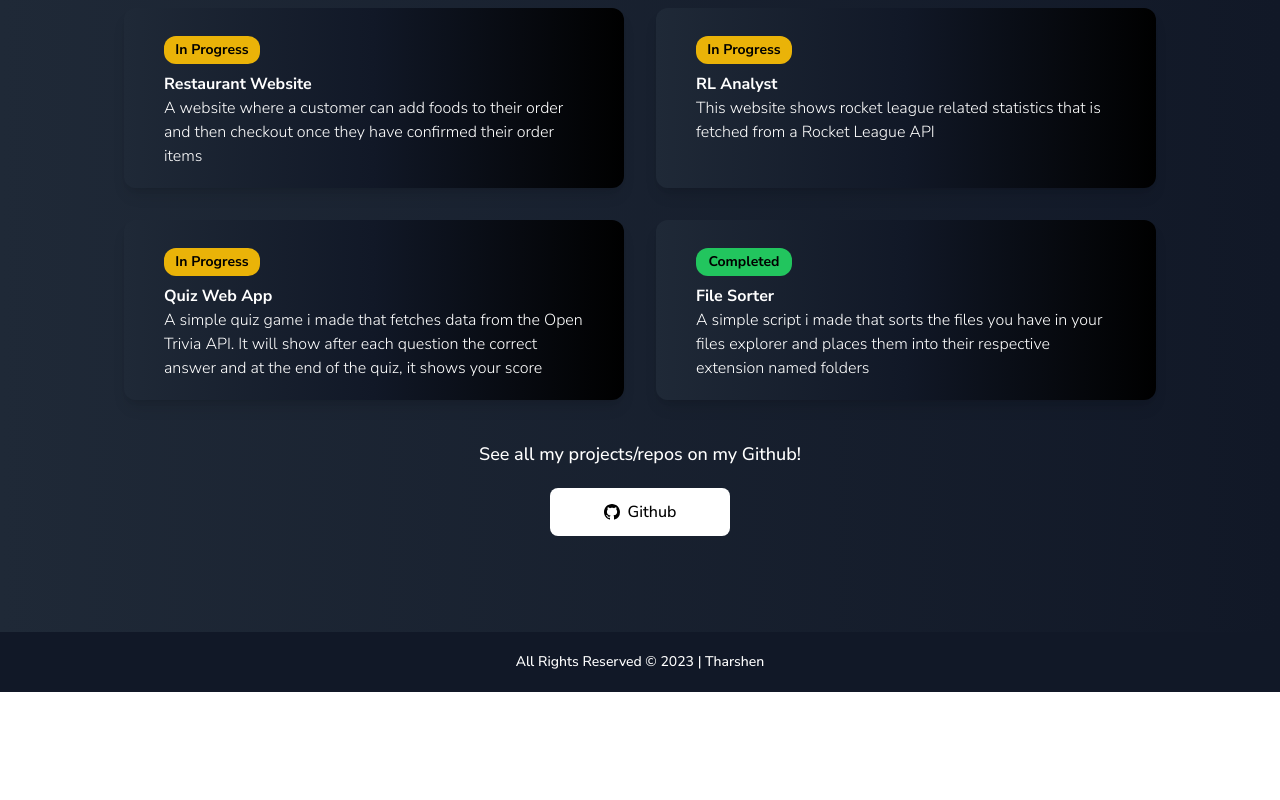
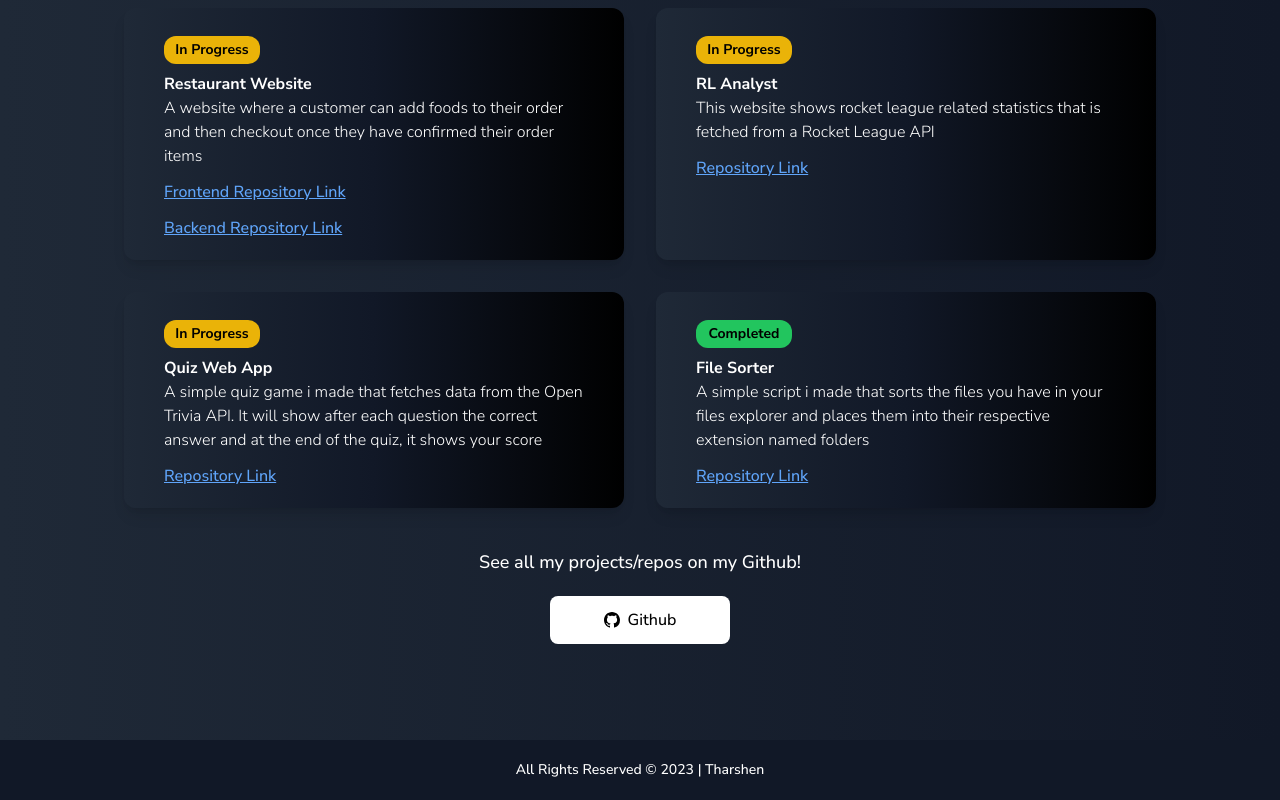
Before and after one commit to Tharshen2124/Portfolio, a Next.js app: page / in a window 1280 px wide. Shown: the part 1236-2036 px from the top of the page. Before the commit the page ends 1928 px from the top, so only its background shows below. Built offline with nearby package versions, Linux system fonts and the light colour scheme.

Commit message:
feat: add repo links

```diff
--- a/src/components/organisms/Projects.jsx
+++ b/src/components/organisms/Projects.jsx
@@ -11,21 +11,26 @@ export default function Projects() {
             <div className="bg-yellow-500 text-black font-bold text-sm rounded-xl w-24 text-center py-1 my-2">In Progress</div>
                 <h1 className="font-bold">Restaurant Website</h1>
                 <p className="font-[300]">A website where a customer can add foods to their order and then checkout once they have confirmed their order items</p>
+                <Link href="https://github.com/Tharshen2124/Restaurant-frontend"><div className="transition text-blue-400 hover:text-blue-500 active:text-blue-600 underline mt-3">Frontend Repository Link </div></Link>
+                <Link href="https://github.com/Tharshen2124/Restaurant-api"><div className="transition text-blue-400 hover:text-blue-500 active:text-blue-600 underline mt-3">Backend Repository Link</div></Link>
             </div>
             <div className="w-[500px] py-5 px-10 rounded-xl bg-gradient-to-r from-gray-800 via-gray-900 to-black shadow-lg">
             <div className="bg-yellow-500 text-black font-bold text-sm rounded-xl w-24 text-center py-1 my-2">In Progress</div>
                 <h1 className="font-bold">RL Analyst</h1>
                 <p className="font-[300]">This website shows rocket league related statistics that is fetched from a Rocket League API</p>
+                <Link href="https://github.com/Tharshen2124/RL-Insights"><div className="transition text-blue-400 hover:text-blue-500 active:text-blue-600 underline mt-3">Repository Link</div></Link>
             </div>
             <div className="w-[500px] py-5 px-10 rounded-xl bg-gradient-to-r from-gray-800 via-gray-900 to-black shadow-lg">
             <div className="bg-yellow-500 text-black font-bold text-sm rounded-xl w-24 text-center py-1 my-2">In Progress</div>
                 <h1 className="font-bold">Quiz Web App</h1>
                 <p className="font-[300]">A simple quiz game i made that fetches data from the Open Trivia API. It will show after each question the correct answer and at the end of the quiz, it shows your score</p>
+                <Link href="https://github.com/Tharshen2124/quiz-app"><div className="transition text-blue-400 hover:text-blue-500 active:text-blue-600 underline mt-3">Repository Link</div></Link>
             </div>
             <div className="w-[500px] py-5 px-10 rounded-xl bg-gradient-to-r from-gray-800 via-gray-900 to-black shadow-lg">
             <div className="bg-green-500 text-black font-bold text-sm rounded-xl w-24 text-center py-1 my-2">Completed</div>
                 <h1 className="font-bold">File Sorter</h1>
                 <p className="font-[300]">A simple script i made that sorts the files you have in your files explorer and places them into their respective extension named folders</p>
+                <Link href="https://github.com/Tharshen2124/File-sorter"><div className="transition text-blue-400 hover:text-blue-500 active:text-blue-600 underline mt-3">Repository Link</div></Link>
             </div>
         </div>
         <h4 className="text-lg text-center mt-10 mb-5">See all my projects/repos on my Github!</h4>
```
